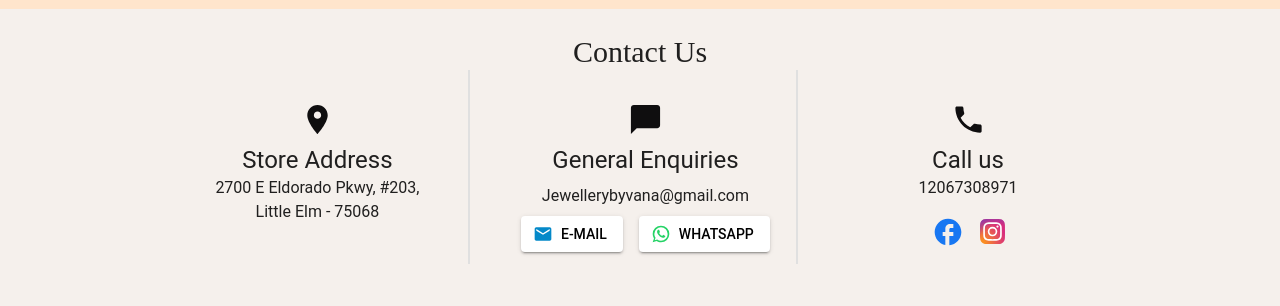
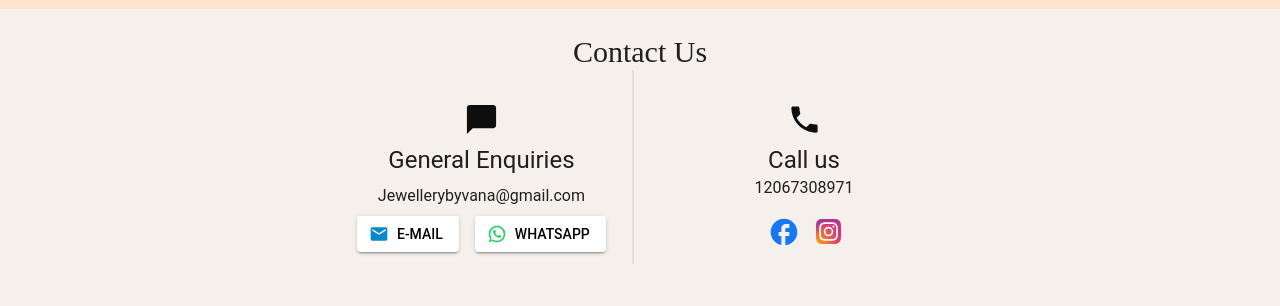
Before and after one commit to TamtreePvtLtd/TAMTREE_VANA_UserPortal, a React app: page / in a window 1280 px wide. Shown: the part 1509-1815 px from the top of the page. Built offline with nearby package versions, Linux system fonts and the light colour scheme; no server answers; the HTML template or start-up script is replaced by a standard one.

Commit message:
footer page adress removed

```diff
--- a/src/footer/Footer.tsx
+++ b/src/footer/Footer.tsx
@@ -42,30 +42,6 @@ function Footer() {
               justifyContent: "center",
             }}
           >
-            <Grid item lg={3} md={4} xs={12} sm={5}>
-              <Box
-                sx={{
-                  my: 1,
-                  textAlign: "center",
-                }}
-              >
-                <LocationOnIcon
-                  fontSize="large"
-                  sx={{ color: theme.palette.secondary.main }}
-                />
-                <Typography variant="h5"> Store Address</Typography>
-                <Typography>
-                  2700 E Eldorado Pkwy, #203,
-                  <br /> Little Elm - 75068
-                </Typography>
-              </Box>
-            </Grid>
-
-            <Divider
-              orientation="vertical"
-              flexItem
-              sx={{ background: "white", borderWidth: "1px" }}
-            />
 
             <Grid item lg={3} md={4} xs={12} sm={5}>
               <Box sx={{ my: 1, textAlign: "center" }}>
```
